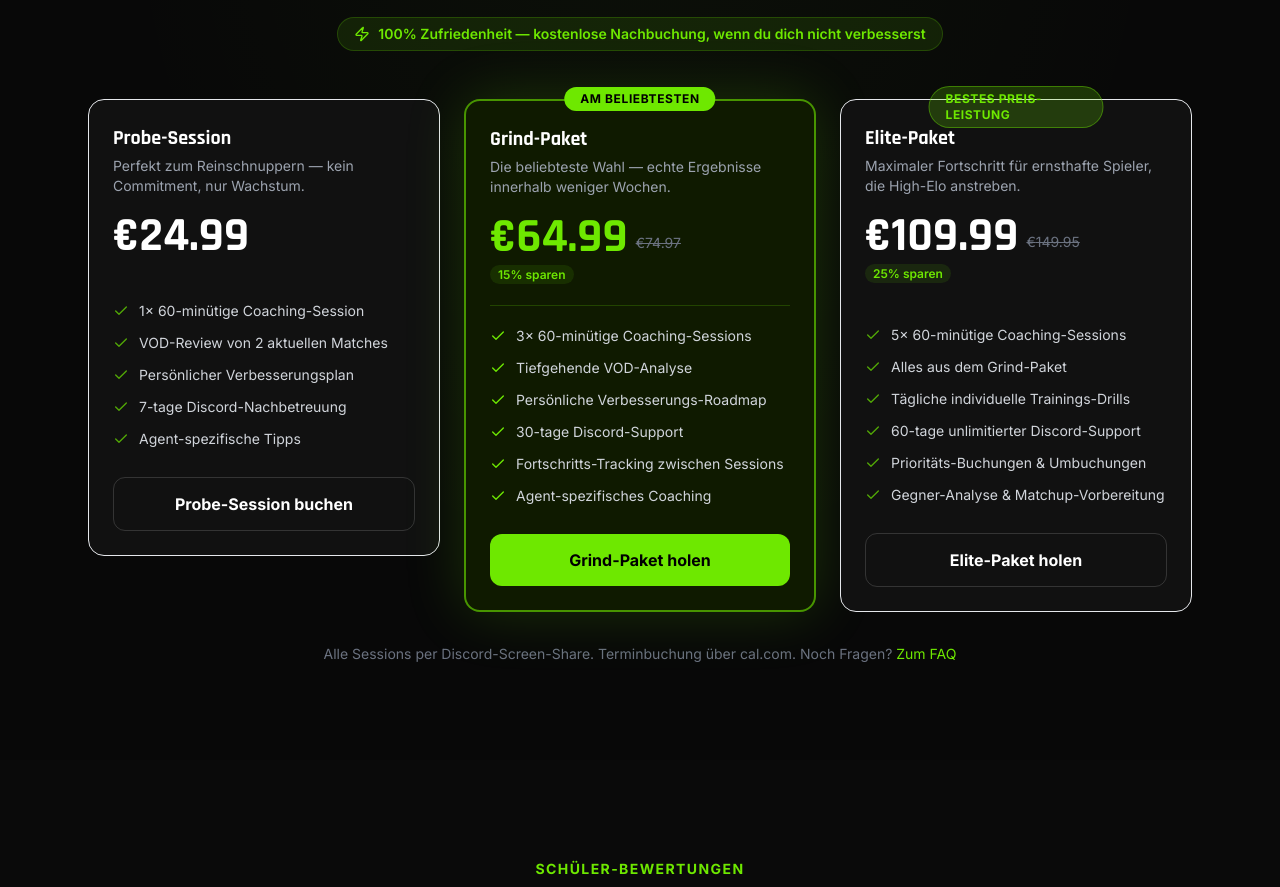
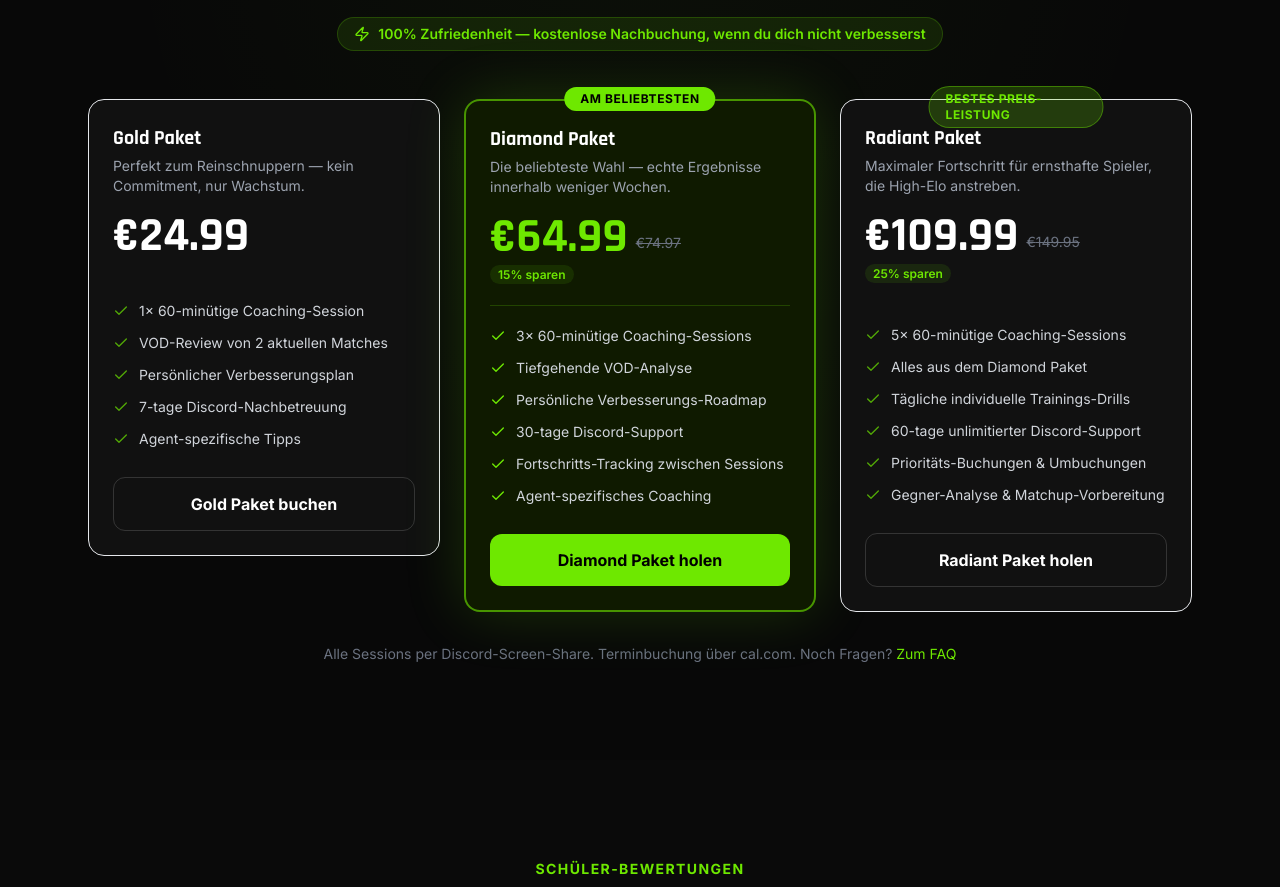
Before and after one commit to justinhelbig96-web/maxranktest, a Next.js app: page / in a window 1280 px wide. Shown: the part 2940-3827 px from the top of the page. Built offline with nearby package versions, Linux system fonts and the light colour scheme.

Commit message:
feat: rename packages to Gold, Diamond, Radiant

```diff
--- a/app/dashboard/DashboardClient.tsx
+++ b/app/dashboard/DashboardClient.tsx
@@ -9,32 +9,32 @@ import type { Session } from "next-auth";
 
 const plans = [
   {
-    name: "Probe-Session",
+    name: "Gold Paket",
     price: "€24,99",
     description: "1× 60-min Session, VOD-Review, 7 Tage Support",
     features: ["1× 60-minütige Session", "VOD-Review (2 Matches)", "Verbesserungsplan", "7 Tage Discord-Support"],
-    cta: "Probe-Session buchen",
+    cta: "Gold Paket buchen",
     highlight: false,
     icon: Zap,
   },
   {
-    name: "Grind-Paket",
+    name: "Diamond Paket",
     price: "€64,99",
     originalPrice: "€74,97",
     description: "3× Sessions, tiefe Analyse, 30 Tage Support",
     features: ["3× 60-minütige Sessions", "Tiefgehende VOD-Analyse", "Roadmap + Fortschritts-Tracking", "30 Tage Discord-Support"],
-    cta: "Grind-Paket holen",
+    cta: "Diamond Paket holen",
     highlight: true,
     badge: "AM BELIEBTESTEN",
     icon: Zap,
   },
   {
-    name: "Elite-Paket",
+    name: "Radiant Paket",
     price: "€109,99",
     originalPrice: "€149,95",
     description: "5× Sessions, tägliche Drills, 60 Tage Support",
-    features: ["5× 60-minütige Sessions", "Alles aus Grind-Paket", "Tägliche Trainings-Drills", "60 Tage unlimitierter Support"],
-    cta: "Elite-Paket holen",
+    features: ["5× 60-minütige Sessions", "Alles aus Diamond Paket", "Tägliche Trainings-Drills", "60 Tage unlimitierter Support"],
+    cta: "Radiant Paket holen",
     highlight: false,
     badge: "BESTES PREIS-LEISTUNG",
     icon: Crown,
--- a/components/Pricing.tsx
+++ b/components/Pricing.tsx
@@ -6,7 +6,7 @@ import { Check, Zap } from "lucide-react";
 
 const plans = [
   {
-    name: "Probe-Session",
+    name: "Gold Paket",
     price: 24.99,
     description: "Perfekt zum Reinschnuppern — kein Commitment, nur Wachstum.",
     badge: null,
@@ -17,11 +17,11 @@ const plans = [
       "7-tage Discord-Nachbetreuung",
       "Agent-spezifische Tipps",
     ],
-    cta: "Probe-Session buchen",
+    cta: "Gold Paket buchen",
     highlight: false,
   },
   {
-    name: "Grind-Paket",
+    name: "Diamond Paket",
     price: 64.99,
     originalPrice: 74.97,
     description: "Die beliebteste Wahl — echte Ergebnisse innerhalb weniger Wochen.",
@@ -34,25 +34,25 @@ const plans = [
       "Fortschritts-Tracking zwischen Sessions",
       "Agent-spezifisches Coaching",
     ],
-    cta: "Grind-Paket holen",
+    cta: "Diamond Paket holen",
     highlight: true,
     saving: "15% sparen",
   },
   {
-    name: "Elite-Paket",
+    name: "Radiant Paket",
     price: 109.99,
     originalPrice: 149.95,
     description: "Maximaler Fortschritt für ernsthafte Spieler, die High-Elo anstreben.",
     badge: "BESTES PREIS-LEISTUNG",
     features: [
       "5× 60-minütige Coaching-Sessions",
-      "Alles aus dem Grind-Paket",
+      "Alles aus dem Diamond Paket",
       "Tägliche individuelle Trainings-Drills",
       "60-tage unlimitierter Discord-Support",
       "Prioritäts-Buchungen & Umbuchungen",
       "Gegner-Analyse & Matchup-Vorbereitung",
     ],
-    cta: "Elite-Paket holen",
+    cta: "Radiant Paket holen",
     highlight: false,
     saving: "25% sparen",
   },
```
